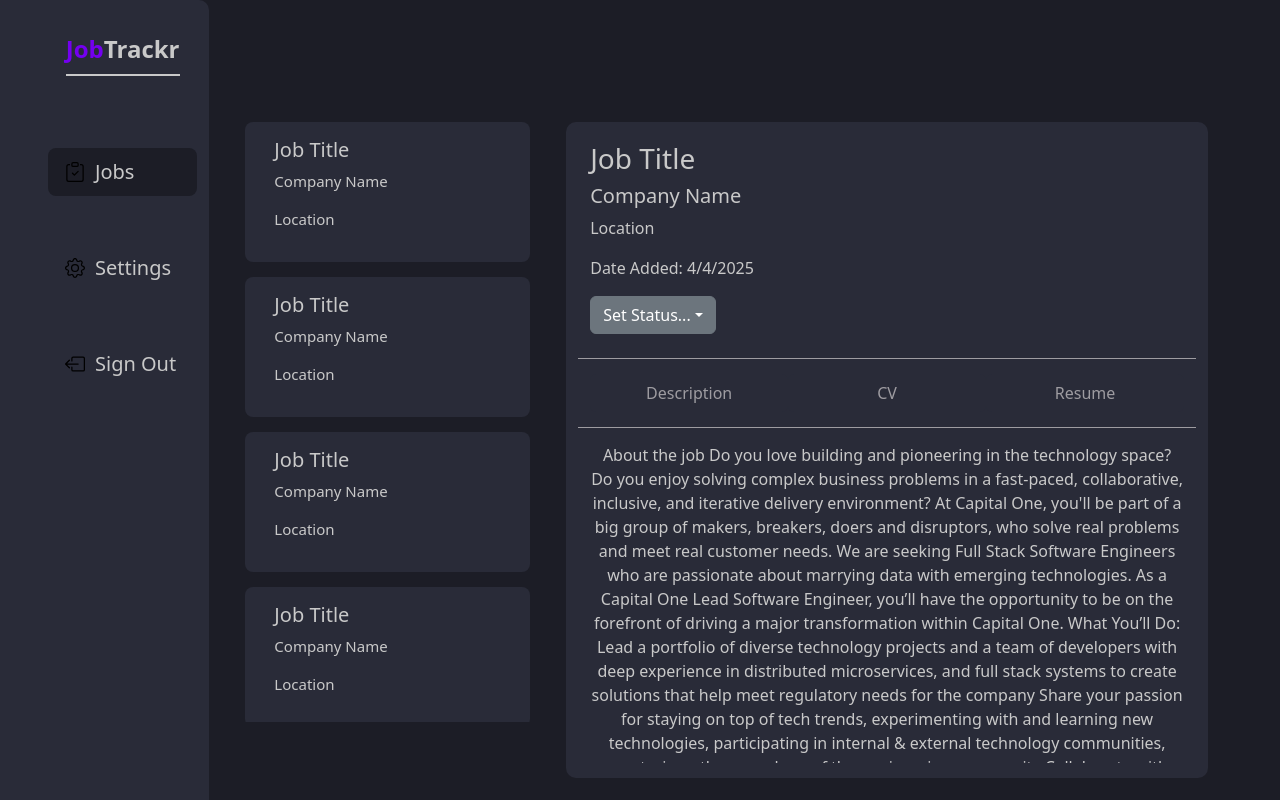
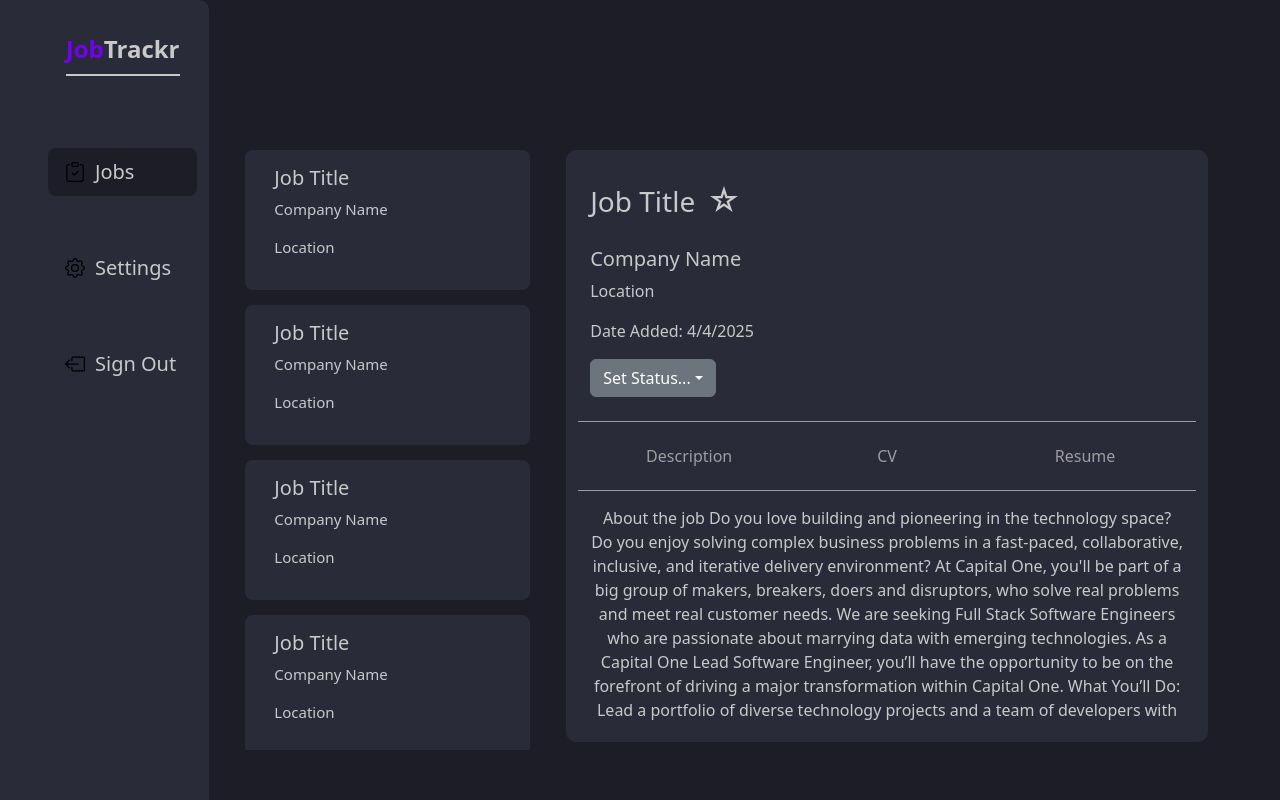
Before and after one commit to raghavSharma8269/JobTrackr, a React (Vite) app in the folder frontend/JobTrackrFrontend/: page / in a window 1280 px wide. Built offline with nearby package versions, Linux system fonts and the light colour scheme.

Commit message:
added favorite button in ExpandedJobCard.tsx

```diff
--- a/frontend/JobTrackrFrontend/src/App.css
+++ b/frontend/JobTrackrFrontend/src/App.css
@@ -8,3 +8,6 @@
 .custom-scrollbar{
   scrollbar-width: thin;
   scrollbar-color: #c9c9c9 transparent;}
+button:hover {
+  filter: drop-shadow(0 0 5px gold);
+}
--- a/frontend/JobTrackrFrontend/src/components/ExpandedJobCard.tsx
+++ b/frontend/JobTrackrFrontend/src/components/ExpandedJobCard.tsx
@@ -1,4 +1,5 @@
 import DescriptionComponent from "./ExpandedJobCardComponents/DescriptionComponent";
+import FavoriteStarComponent from "./ExpandedJobCardComponents/FavoriteStarComponent";
 interface ExpandedJobCardProps {
   isVisible: boolean;
 }
@@ -20,7 +21,7 @@ const ExpandedJobCard: React.FC<ExpandedJobCardProps> = ({ isVisible }) => {
                   }}
               >
 
-                  <h3 style={{paddingTop: "20px"}}>Job Title</h3>
+                  <h3 style={{paddingTop: "20px"}}>Job Title<FavoriteStarComponent/></h3>
                   <h5>Company Name</h5>
                   <p>Location</p>
                   <p>Date Added: 4/4/2025</p>
@@ -74,7 +75,7 @@ const ExpandedJobCard: React.FC<ExpandedJobCardProps> = ({ isVisible }) => {
                     style={{
                         overflowY: "auto",
                         overflowX: "hidden",
-                        maxHeight: "calc(100vh - 480px)"
+                        maxHeight: "calc(100vh - 579px)"
 
                     }}
                 >
--- /dev/null
+++ b/frontend/JobTrackrFrontend/src/components/ExpandedJobCardComponents/FavoriteStarComponent.tsx
@@ -0,0 +1,27 @@
+import { useState } from "react";
+
+const FavoriteStarComponent = () => {
+    const [isStarred, setIsStarred] = useState(false);
+
+    return (
+        <button
+            className="btn hover"
+            onClick={() => setIsStarred(!isStarred)}
+            style={{
+                fontSize: "2rem",
+                color: isStarred ? "gold" : "#ccc",
+                background: "none",
+                border: "none",
+                outline: "none",
+                cursor: "pointer",
+                marginBottom: "9px",
+                transition:"color 0.3s ease",
+            }}
+            aria-label="Toggle Favorite"
+        >
+            {isStarred ? "⭐" : "☆"}
+        </button>
+    );
+};
+
+export default FavoriteStarComponent;
```
